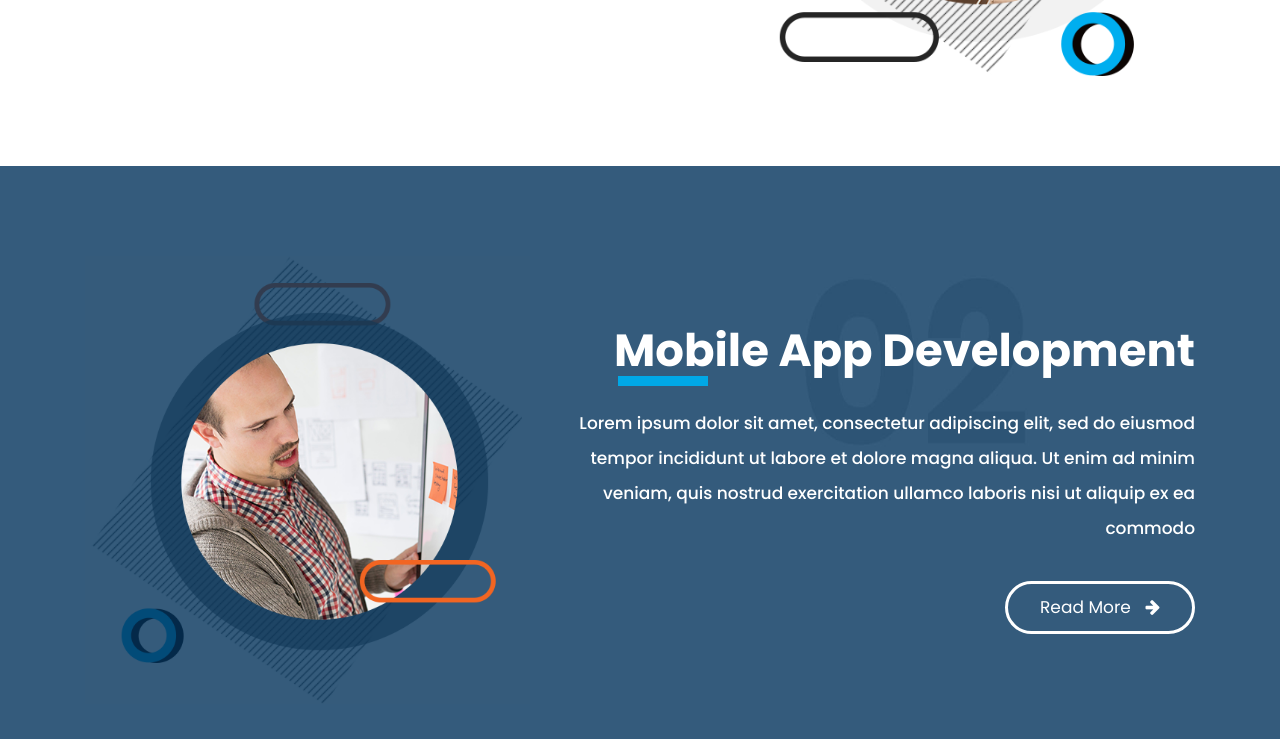
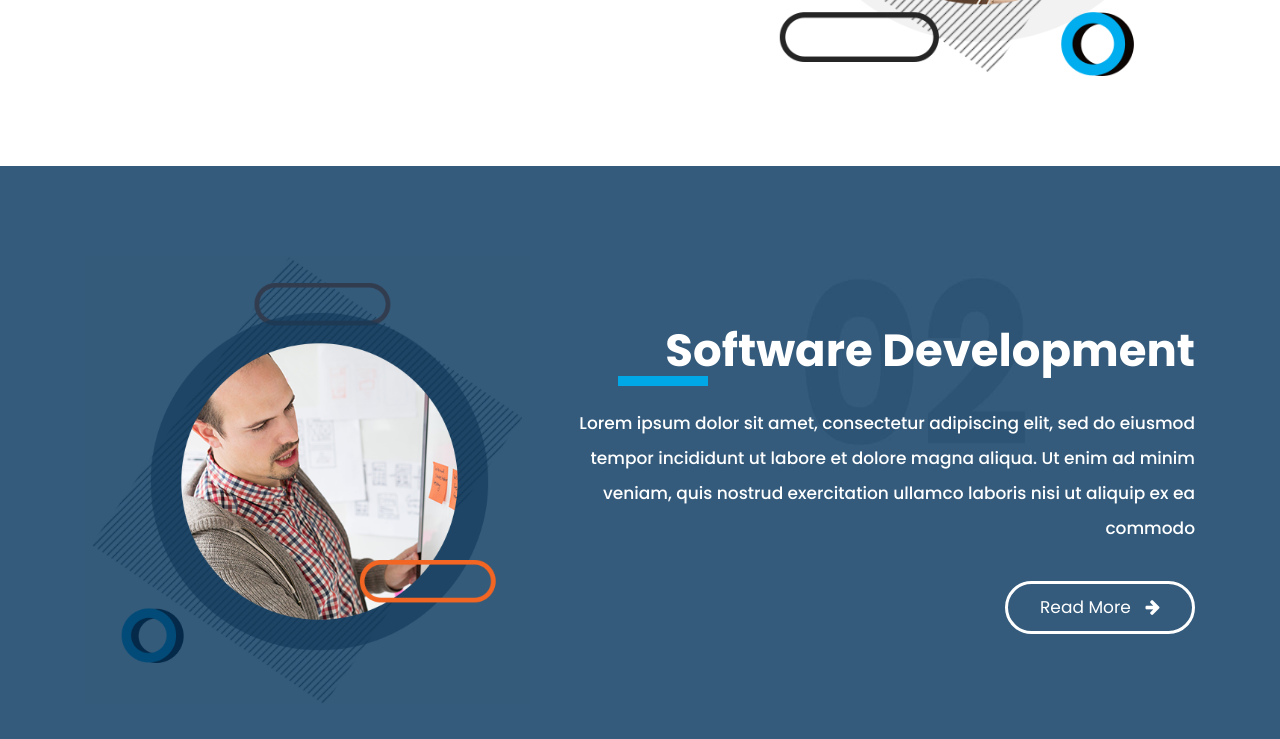
Before and after one commit to Humphrey-T-Jena/htjena, a plain HTML site: page index.html in a window 1280 px wide. Shown: the part 1155-1894 px from the top of the page. Drawn offline with nearby package versions, Linux system fonts and the light colour scheme.

Commit message:
added software developer

```diff
--- a/index.html
+++ b/index.html
@@ -184,7 +184,7 @@
                 </div>
                 <div class="col-md-7">
                     <div class="titlepage">
-                        <h2>Mobile App Development</h2>
+                        <h2>Software Development</h2>
                         <span></span>
                         <p>Lorem ipsum dolor sit amet, consectetur adipiscing elit, sed do eiusmod tempor incididunt ut labore et dolore magna aliqua. Ut enim ad minim veniam, quis nostrud exercitation ullamco laboris nisi ut aliquip ex ea commodo </p>
                         <a class="read_more">Read More <i class="fa fa-arrow-right" aria-hidden="true"></i></a>
```
